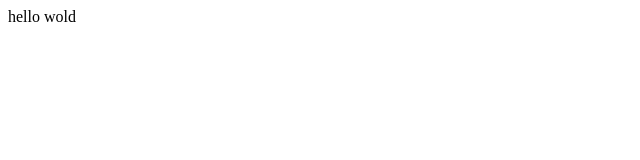
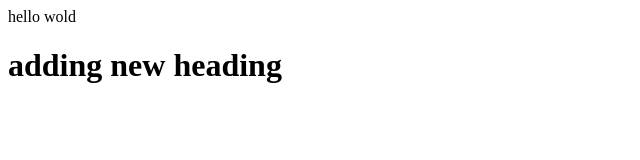
Before and after one commit to Devlp-kunal-wld/demo, a plain HTML site: page index.html in a window 1280 px wide. Shown: the whole page, without its empty margins (0-640 px from the left). Drawn offline with Linux system fonts and the light colour scheme.

Commit message:
Update index.html

```diff
--- a/index.html
+++ b/index.html
@@ -1 +1,2 @@
 <p>hello wold</p>
+<h1>adding new heading</h1>
```
